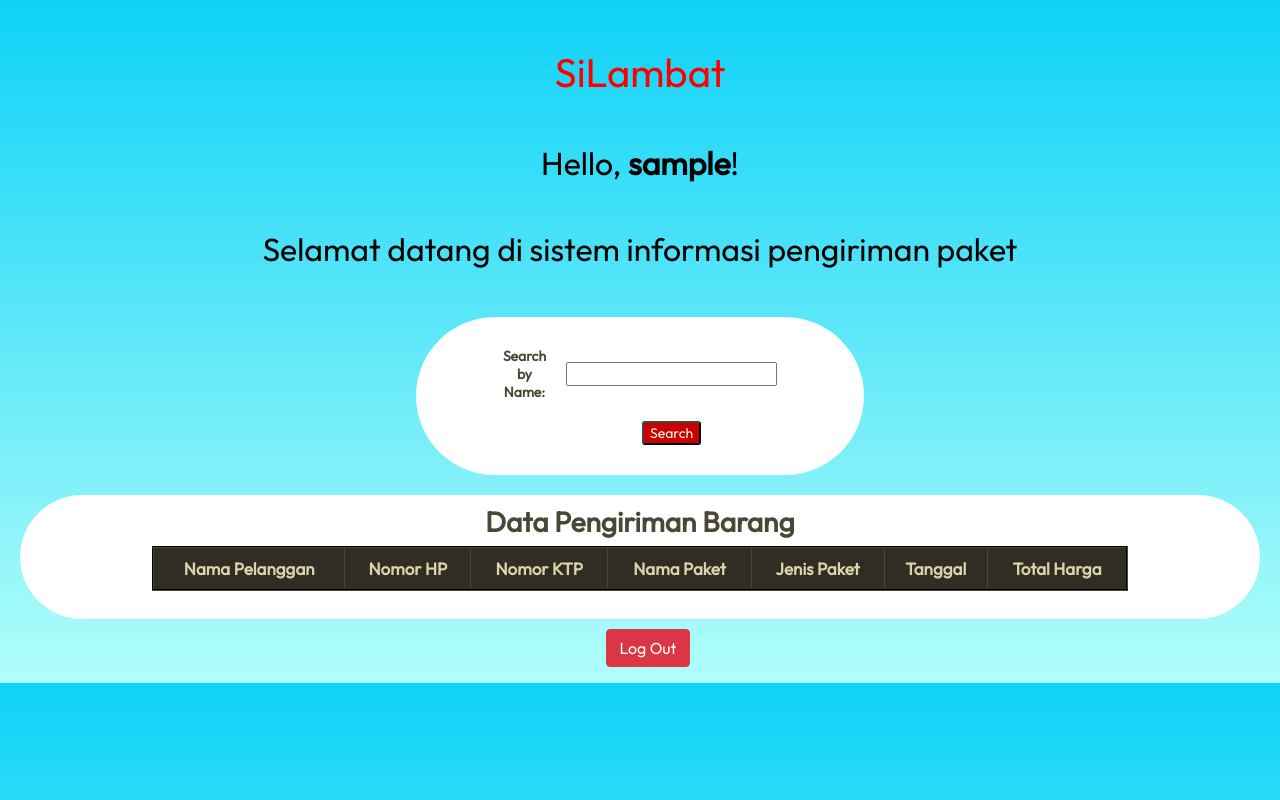
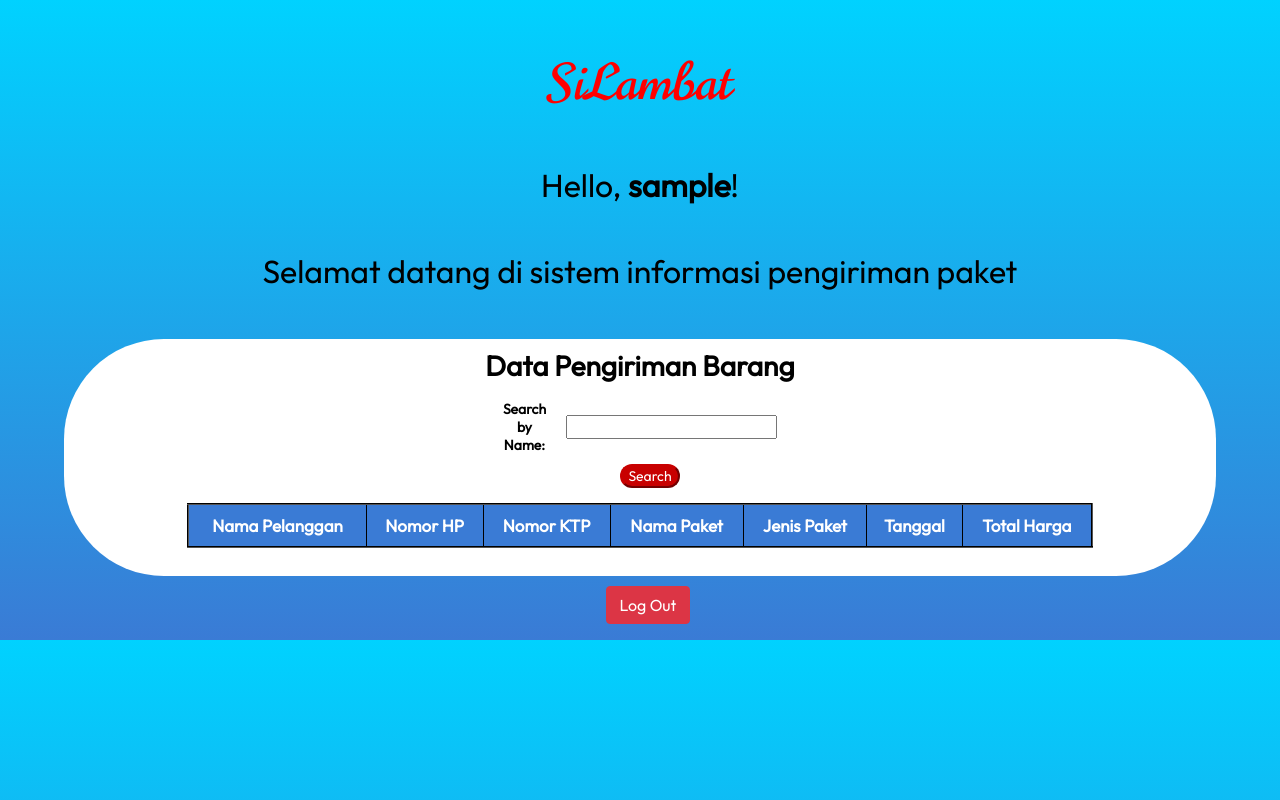
Before and after one commit to Abinaya441/silambat, a PHP site: page /home.php in a window 1280 px wide. Run offline with PHP 8.4, Linux system fonts and the light colour scheme; the visitor is signed in with stand-in values (Sample User, id 1); data that the repository does not hold is empty.

Commit message:
Update home.php

```diff
--- a/home.php
+++ b/home.php
@@ -24,15 +24,17 @@
     <meta charset="UTF-8">
     <title>Welcome</title>
     <link href='https://fonts.googleapis.com/css?family=Outfit' rel='stylesheet'>
+    <link href='https://fonts.googleapis.com/css?family=Norican' rel='stylesheet'>
     <link rel="stylesheet" href="https://stackpath.bootstrapcdn.com/bootstrap/4.5.2/css/bootstrap.min.css">
     <style>
         body{
             font: 14px Outfit;
             text-align: center;
             background-color: rgb(255, 255, 255);
-            background: linear-gradient(to top, #b2fefa, #0ed2f7);
+            background: linear-gradient(to bottom, #00d2ff, #3a7bd5);
         }
         h1 {
+            font: 50px Norican;
             margin-left: 10px;
             margin-right: 10px;
             color: rgb(255, 0, 0);
@@ -45,63 +47,69 @@
         }
         h3 {
             text-align: center;
-            color: rgb(74, 71, 53);
+            color: rgb(0, 0, 0);
             font-weight: bold;
         }
         table {
             margin-left: auto;
             margin-right: auto;
-            border-color: rgb(74, 71, 53);
+            border-color: rgb(0, 0, 0);
         }
         th {
             padding: 10px 10px 10px 10px;
             text-align: center;
             font-weight: bold;
             font-size: 17px;
-            background-color: rgb(48, 46, 34);
-            color: rgb(219, 211, 171);
+            background-color: rgb(58, 123, 213);
+            color: rgb(255, 255, 255);
         }
         tr  {
             text-align: center;
-            color: rgb(74, 71, 53);
+            color: rgb(0, 0, 0);
         }
         td {
             padding: 10px 10px 10px 10px;
-            color: rgb(74, 71, 53);
+            color: rgb(0, 0, 0);
         }
         p {
             text-align: center;
         }
+        .wrapper{
+            text-align: center;
+            width: 1200px;
+            padding: 100px;
+            margin: 0;
+            position: absolute;
+            top: 50%;
+            left: 50%;
+            -ms-transform: translate(-50%, -50%);
+            transform: translate(-50%, -50%);
+            border-radius: 100px;
+            background-color: rgb(255, 255, 255);
+        }
         .Tabel {
+            width: 90%;
             padding: 10px 10px 10px 10px;
             margin-top: 10px;
             margin-bottom: 10px;
-            margin-left: 20px;
-            margin-right: 20px;
+            margin-left: auto;
+            margin-right: auto;
             /* border-style: double;
             border-width: 5px; */
             background-color: rgb(255, 255, 255);
             border-radius: 100px;
             /* border-color: rgb(74, 71, 53); */
         }
-        .TabelSearch {
-            width: 35%;
-            padding: 20px 20px 20px 20px;
-            margin-top: 10px;
-            margin-bottom: 20px;
-            margin-left: auto;
+        .buttonSearch {
+            margin-bottom: 15px;
+            background-color: rgb(200, 0, 0);
+            margin-left: 20px;
             margin-right: auto;
-            border-radius: 100px;
-            /* border-style: double;
-            border-width: 5px; */
-            background-color: rgb(255, 255, 255);
-            /* border-color: rgb(74, 71, 53); */
-        }
-        .buttonSearch {
-            background-color: rgb(200, 0, 0);
-            color: rgb(255, 250, 227);
-            border-color: rgb(74, 71, 53);
-            border-radius: 3px;
+            color: rgb(255, 255, 255);
+            border-radius: 50px;
+            border-color: rgb(200, 0, 0);
+            /* -ms-transform: translate(-50%, -50%); */
+            /* transform: translate(-50%, -50%); */
         }
         .searchLabel {
             font-weight: bold;
@@ -114,21 +122,19 @@
     <div>
     <h2 class="my-5">Hello, <b><?php echo htmlspecialchars($_SESSION["username"]); ?></b>!</h2>
     <h2 class="my-5">Selamat datang di sistem informasi pengiriman paket</h2>
-    <div class="TabelSearch">
+
+    <div class="Tabel">
+    <h3>Data Pengiriman Barang</h3>
     <form action="home.php" method="GET" name="form1">
         <table width="25%" border="0">
             <tr>
                 <td class="searchLabel">Search by Name:</td>
                 <td><input type="text" name="search"></td>
             </tr>
-            <td/><td><input class="buttonSearch" type="submit" value="Search" /></td>
         </table>
+        <input class="buttonSearch" type="submit" value="Search" />
     </form>
-    </div>
-
-    <div class="Tabel">
-    <h3>Data Pengiriman Barang</h3>
-        <table width='80%' border=2>
+        <table width='80%' border=2 >
             <tr class="Search">
                 <th>Nama Pelanggan</th> <th>Nomor HP</th> <th>Nomor KTP</th> <th>Nama Paket</th> <th>Jenis Paket</th> <th>Tanggal</th> <th>Total Harga</th>
             </tr>
```
